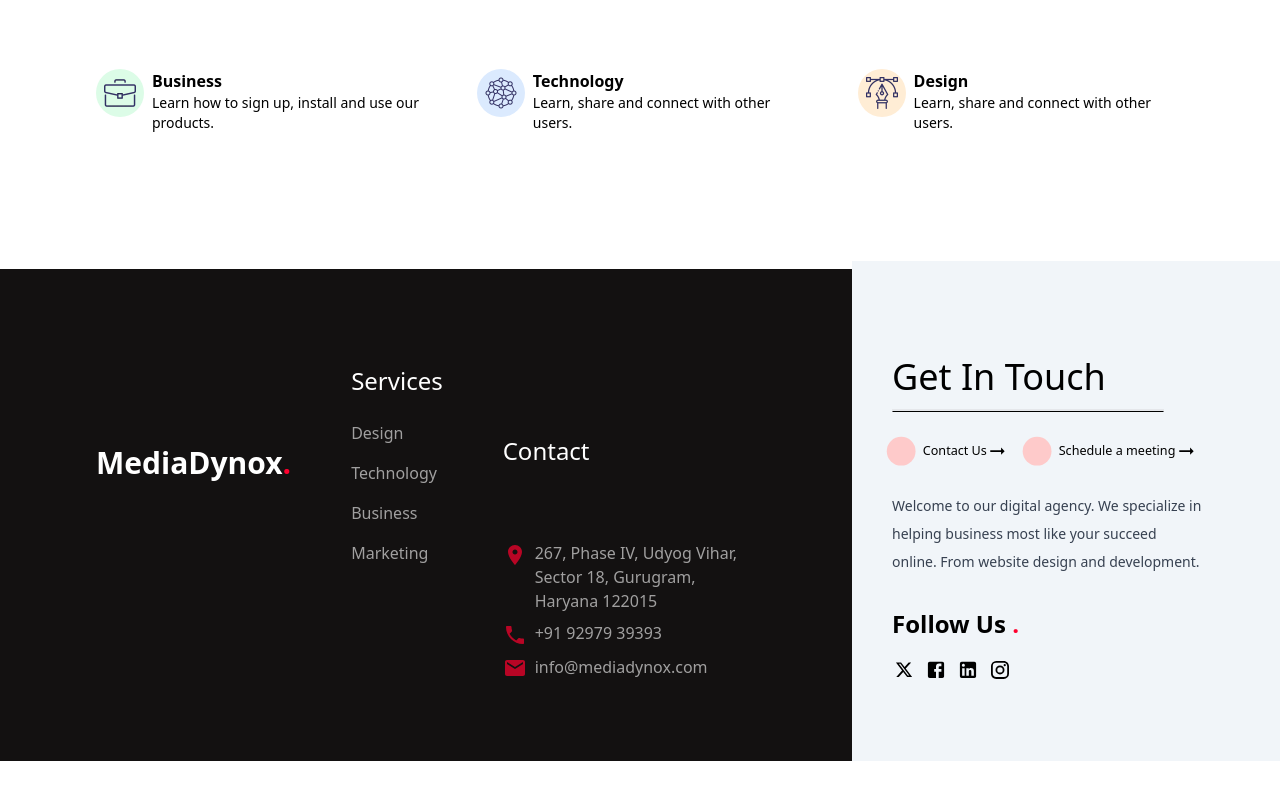
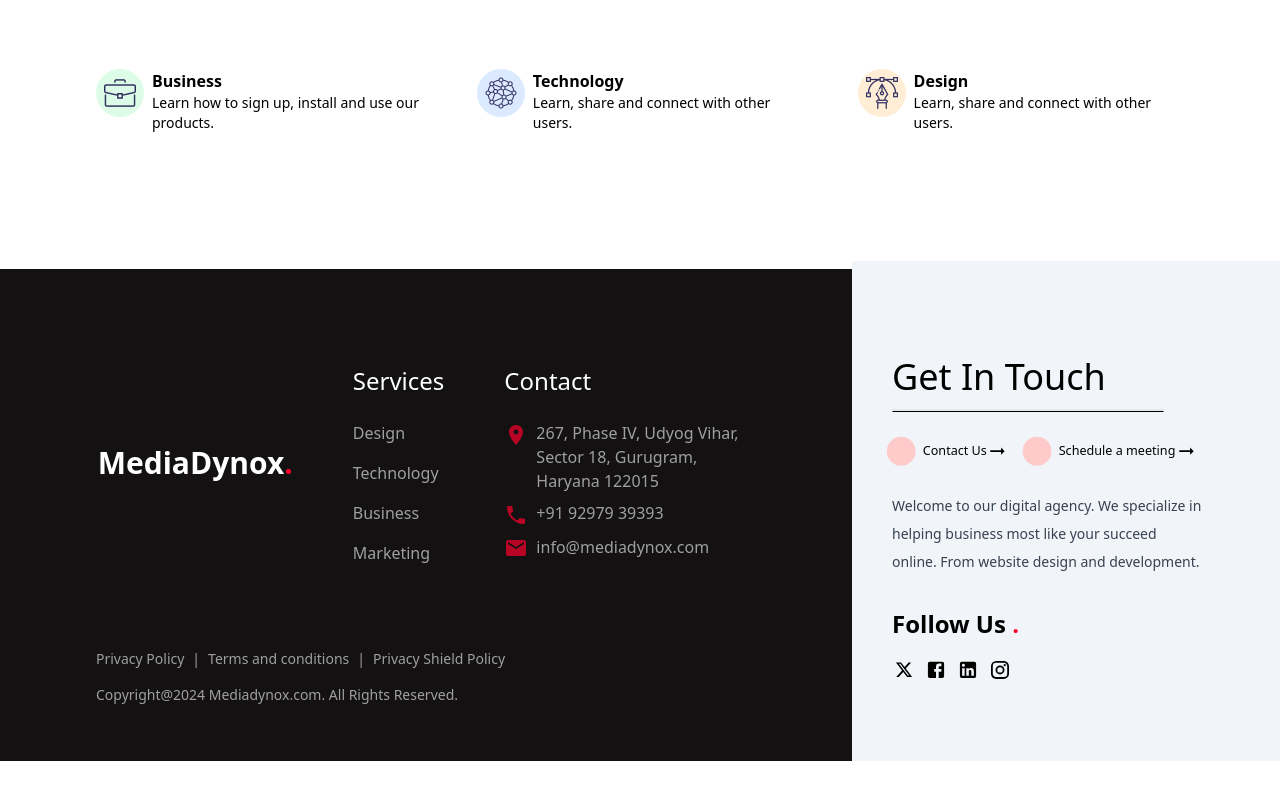
Before and after one commit to rkcoola792/media-dynox-revamped, a React (Vite) app: page /marketing in a window 1280 px wide. Shown: the part 5928-6728 px from the top of the page. After the commit the page ends 6689 px from the top, so only its background shows below. Built offline with nearby package versions, Linux system fonts and the light colour scheme; the HTML template or start-up script is replaced by a standard one.

Commit message:
footer bug fixed

```diff
--- a/src/components/Footer/Footer.jsx
+++ b/src/components/Footer/Footer.jsx
@@ -50,7 +50,7 @@
               </h3>
             </div>
           </div>
-          <div className="contact flex flex-col w-[250px]">
+          <div className="contact-div flex flex-col w-[250px]">
             <h1 className="text-white sm:text-2xl text-3xl mb-6">Contact</h1>
             <div className="contact-elements flex flex-col sm: gap-2">
               <div className="address flex gap-2 ">
```
